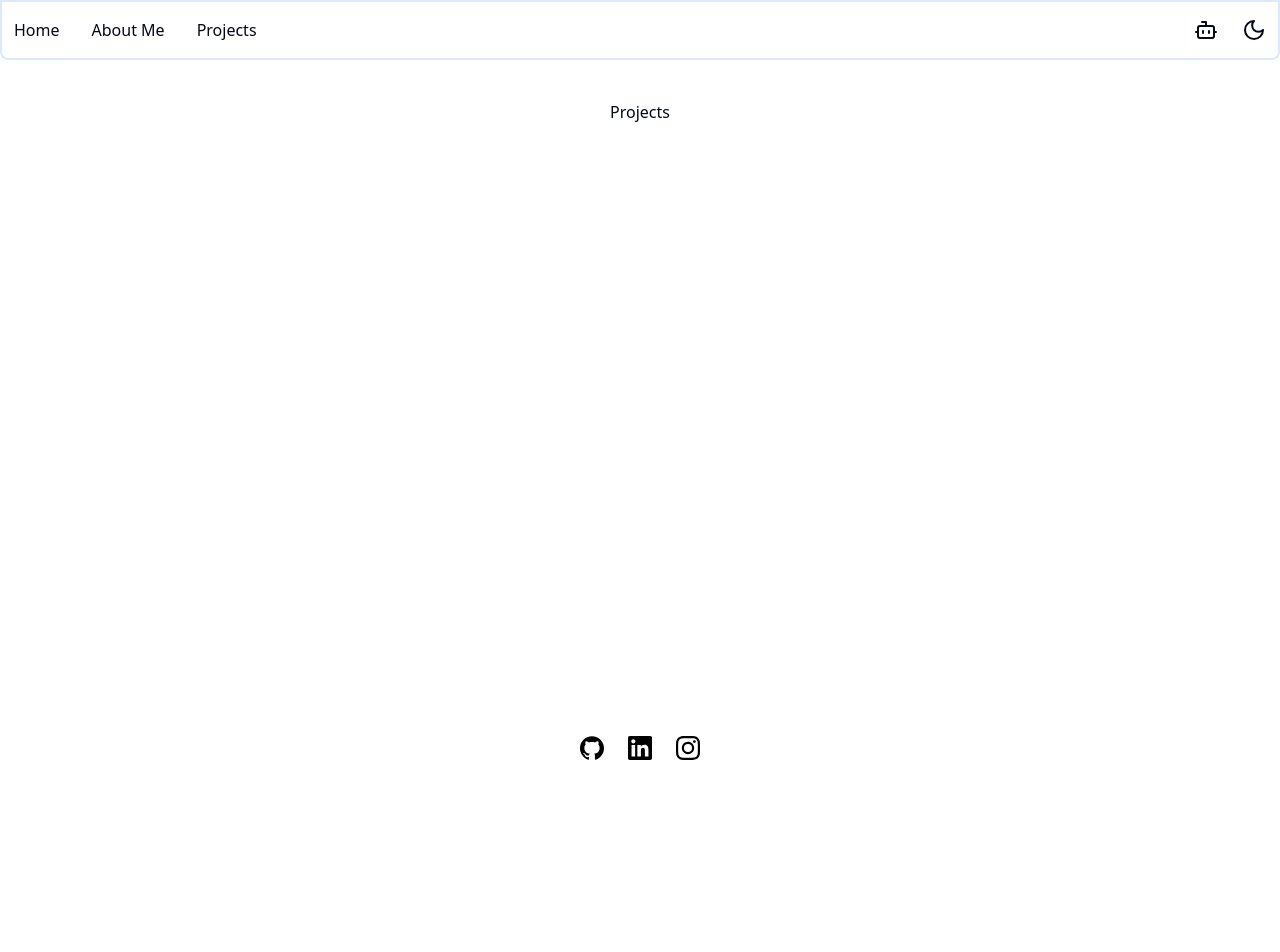
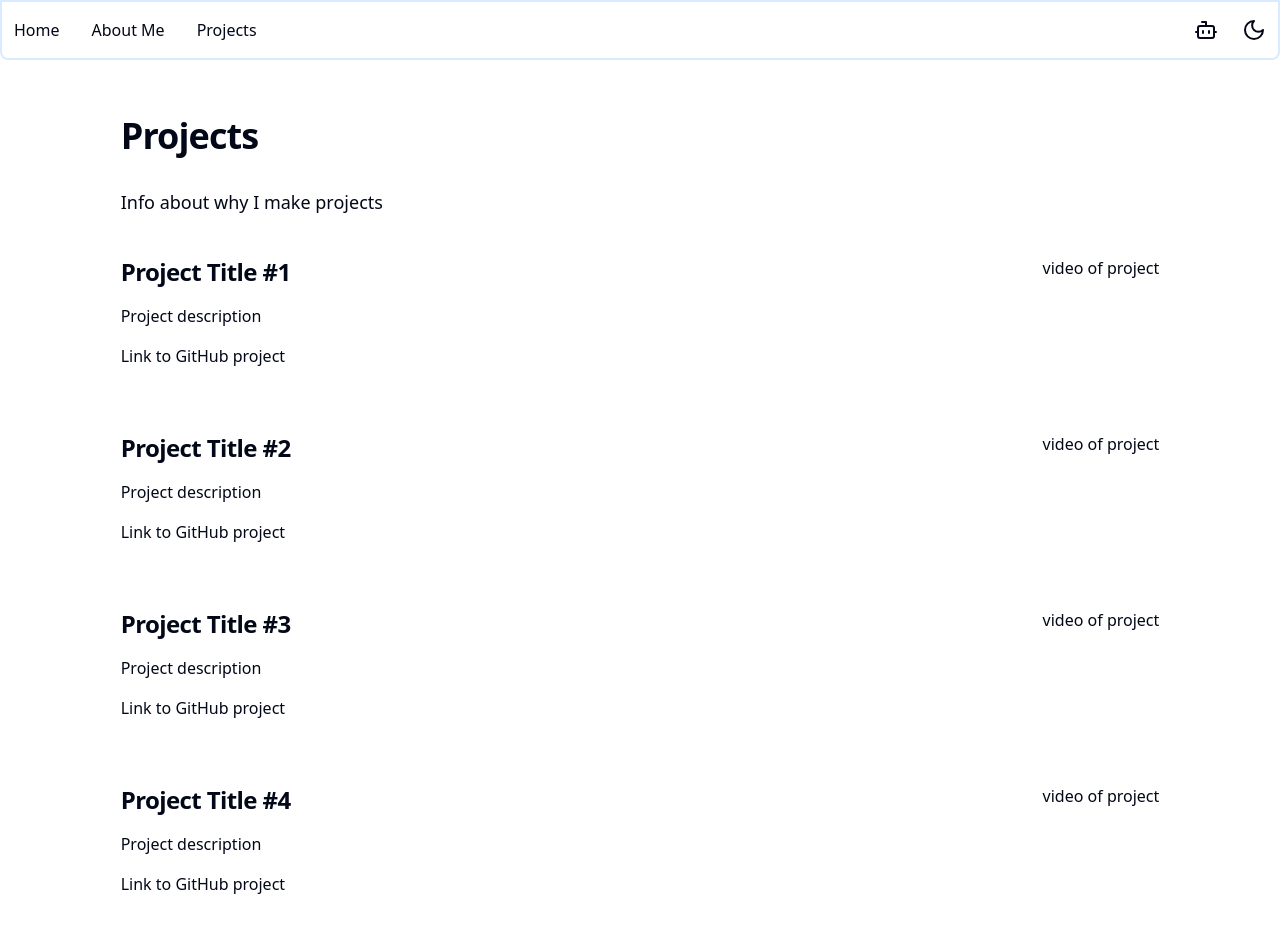
Before and after one commit to kbrenn02/portfolio-website, a Next.js app in the folder portfolio-website/: page /projects in a window 1280 px wide. Shown: the top 952 px of the page. Before the commit the page ends 800 px from the top, so only its background shows below. Built offline with nearby package versions, Linux system fonts and the light colour scheme.

Commit message:
build the layout for the projects page

```diff
--- a/portfolio-website/app/about/page.tsx
+++ b/portfolio-website/app/about/page.tsx
@@ -14,11 +14,11 @@ export const metadata: Metadata = {
 
 const About = () => {
   return (
-        <section className="flex flex-wrap mx-auto w-9/12 space-y-8 px-1 py-4">
+        <section className="flex flex-wrap mx-auto w-10/12 space-y-8 px-1 py-4">
 
-          <H1 className="text-center sm:text-start">About Me</H1>
+          <H1 className="text-center sm:text-start pt-4">About Me</H1>
 
-          <section className="w-full grid grid-cols-1 items-center gap-12 sm:grid-cols-2 pb-4">
+          <section className="w-11/12 grid grid-cols-1 items-center mx-auto gap-12 sm:grid-cols-2 pb-4">
             <div className="space-y-3">
               <div className='flex'>
                 <p className="text-center sm:text-start inline-block mr-10 text-lg">
--- a/portfolio-website/app/layout.tsx
+++ b/portfolio-website/app/layout.tsx
@@ -26,7 +26,7 @@ export default function RootLayout({
       <body className="flex flex-col min-h-screen">
         <ThemeProvider attribute="class">
             <Navbar />
-            <main className="flex-grow mx-auto max-w-screen-xl px-3 py-10">{children}</main>
+            <main className="flex-grow mx-auto max-w-screen-xl px-3 py-6">{children}</main>
             <Footer />
         </ThemeProvider>
       </body>
--- a/portfolio-website/app/projects/page.tsx
+++ b/portfolio-website/app/projects/page.tsx
@@ -3,8 +3,6 @@ import { Metadata } from "next";
 import Image from "next/image";
 import { H1 } from "@/src/components/ui/H1";
 import { H2 } from "@/src/components/ui/H2";
-import kevin from "@/src/assets/K-Headshot.jpg";
-
 
 export const metadata: Metadata = {
     title: "Projects",
@@ -18,7 +16,71 @@ const Projects = () => {
     // include all portfolio projects and famiigo. Always have the most up to date videos here, but keep a history
     // of the videos/versions of each stage of the projects and have them on github readme files. Send user there
     // if they want more info
-    <div>Projects</div>
+
+
+    <section className="flex flex-wrap mx-auto w-10/12 space-y-8 px-1 py-4">
+
+        <H1 className="text-center sm:text-start pt-4 block">Projects</H1>
+
+        <div className='block w-full'>
+            <p className="text-start inline-block mr-10 text-lg">
+                Info about why I make projects
+            </p>
+        </div>
+
+        <section className="max-w-screen-xl mx-auto space-y-3 basis-full py-2">
+            <div className='flex w-full justify-between'>
+                <div className='flex flex-col'>
+                    <H2 className='text-start pb-4'>Project Title #1</H2>
+                    <p className='text-start pb-4'>Project description</p>
+                    <p className='text-start pb-4'>Link to GitHub project</p>
+                </div>
+                <div>
+                    <p className='text-start'>video of project</p>
+                </div>
+            </div>
+        </section>
+
+        <section className="max-w-screen-xl mx-auto space-y-3 basis-full py-2">
+            <div className='flex w-full justify-between'>
+                <div className='flex flex-col'>
+                    <H2 className='text-start pb-4'>Project Title #2</H2>
+                    <p className='text-start pb-4'>Project description</p>
+                    <p className='text-start pb-4'>Link to GitHub project</p>
+                </div>
+                <div>
+                    <p className='text-start'>video of project</p>
+                </div>
+            </div>
+        </section>
+
+        <section className="max-w-screen-xl mx-auto space-y-3 basis-full py-2">
+            <div className='flex w-full justify-between'>
+                <div className='flex flex-col'>
+                    <H2 className='text-start pb-4'>Project Title #3</H2>
+                    <p className='text-start pb-4'>Project description</p>
+                    <p className='text-start pb-4'>Link to GitHub project</p>
+                </div>
+                <div>
+                    <p className='text-start'>video of project</p>
+                </div>
+            </div>
+        </section>
+
+        <section className="max-w-screen-xl mx-auto space-y-3 basis-full py-2">
+            <div className='flex w-full justify-between'>
+                <div className='flex flex-col'>
+                    <H2 className='text-start pb-4'>Project Title #4</H2>
+                    <p className='text-start pb-4'>Project description</p>
+                    <p className='text-start pb-4'>Link to GitHub project</p>
+                </div>
+                <div>
+                    <p className='text-start'>video of project</p>
+                </div>
+            </div>
+        </section>
+
+  </section>
   )
 }
 
```
